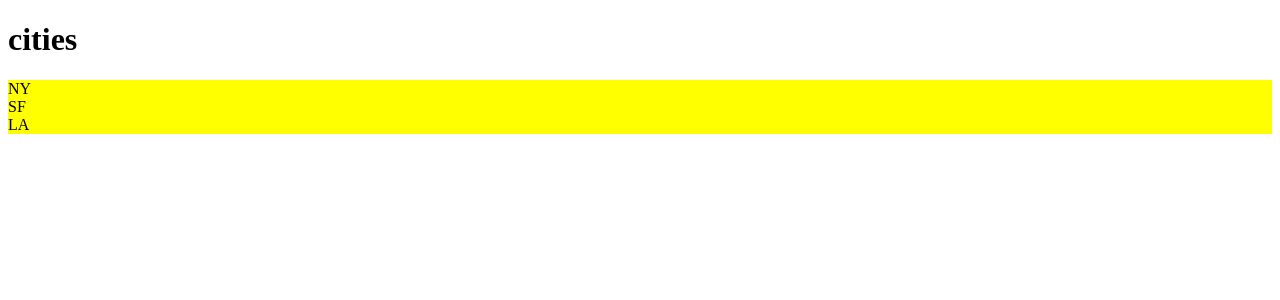
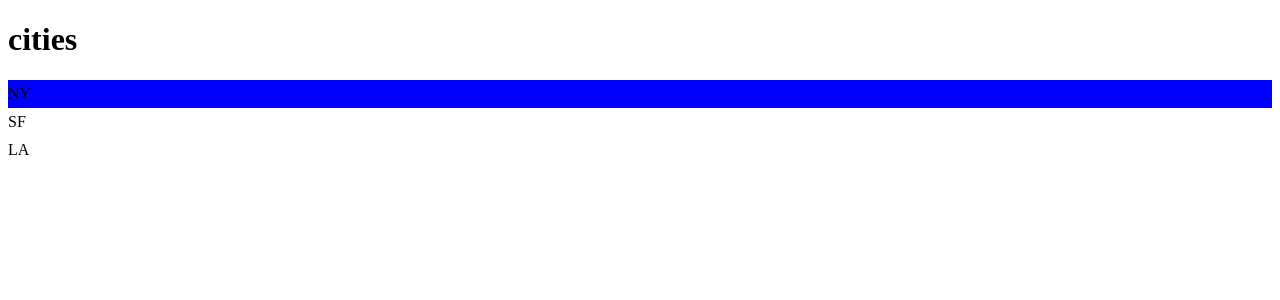
Before and after one commit to ShadiK1999/REACT-Course, a React (Vite) app in the folder MoshCourse/react-app/: page / in a window 1280 px wide. Shown: the top 300 px of the page. Built offline with nearby package versions, Linux system fonts and the light colour scheme.

Commit message:
Add styles using CSS-in-JS method

```diff
--- a/MoshCourse/react-app/package.json
+++ b/MoshCourse/react-app/package.json
@@ -11,7 +11,9 @@
   "dependencies": {
     "bootstrap": "^5.2.3",
     "react": "^18.2.0",
-    "react-dom": "^18.2.0"
+    "react-dom": "^18.2.0",
+    "react-icons": "^4.7.1",
+    "styled-components": "^6.1.13"
   },
   "devDependencies": {
     "@types/react": "^18.0.27",
--- a/MoshCourse/react-app/src/components/ListGroup/ListGroup.tsx
+++ b/MoshCourse/react-app/src/components/ListGroup/ListGroup.tsx
@@ -1,5 +1,19 @@
 import { useState } from "react";
-import styles from "./ListGroup.module.css";
+import "./ListGroup.css";
+import styled from "styled-components";
+
+interface ListItemProps {
+  active: boolean;
+}
+const List = styled.ul`
+  list-style: none;
+  padding: 0;
+`;
+
+const ListItem = styled.li<ListItemProps>`
+  padding: 5px 0;
+  background-color: ${(props) => (props.active ? "blue" : "none")};
+`;
 
 interface Props {
   items: string[];
@@ -7,20 +21,16 @@ interface Props {
   onSelectItem: (item: string) => void;
 }
 function ListGroup({ items, heading, onSelectItem }: Props) {
-  const [selectedIndex, setSelectedIndex] = useState(-1);
+  const [selectedIndex, setSelectedIndex] = useState(0);
   // ul classname changed to include multiple css styles
   return (
     <>
       <h1>{heading}</h1>
       {items.length === 0 && <p>no items found</p>}
-      <ul className={[styles.listGroup, styles.container].join(" ")}>
+      <List>
         {items.map((item, index) => (
-          <li
-            className={
-              selectedIndex === index
-                ? "list-group-item active"
-                : "list-group-item"
-            }
+          <ListItem
+            active={index === selectedIndex}
             key={item}
             onClick={() => {
               setSelectedIndex(index);
@@ -28,9 +38,9 @@ function ListGroup({ items, heading, onSelectItem }: Props) {
             }}
           >
             {item}
-          </li>
+          </ListItem>
         ))}
-      </ul>
+      </List>
     </>
   );
 }
```
Also changed, not shown: MoshCourse/react-app/src/components/ListGroup/ListGroup.css (renamed from MoshCourse/react-app/src/components/ListGroup/ListGroup.module.css), 1 other file (tests, documents, lock files or other folders).
